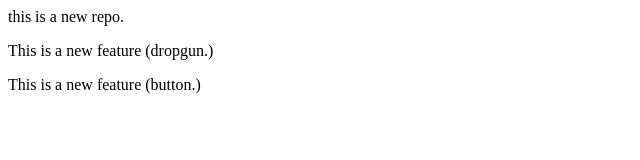
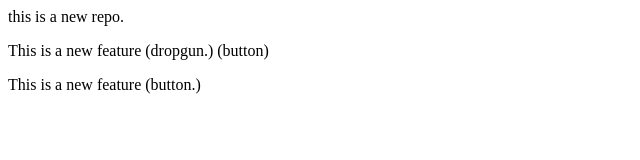
Before and after one commit to prem-kumar92/local-repo, a plain HTML site: page index.html in a window 1280 px wide. Shown: the full height of the page, 0-640 px from the left. Drawn offline with Linux system fonts and the light colour scheme.

Commit message:
Add button

```diff
--- a/index.html
+++ b/index.html
@@ -1,3 +1,3 @@
 <p>this is a new repo.</p>
-<p>This is a new feature (dropgun.)</p>
+<p>This is a new feature (dropgun.) (button)</p>
 <p>This is a new feature (button.)</p>
```
